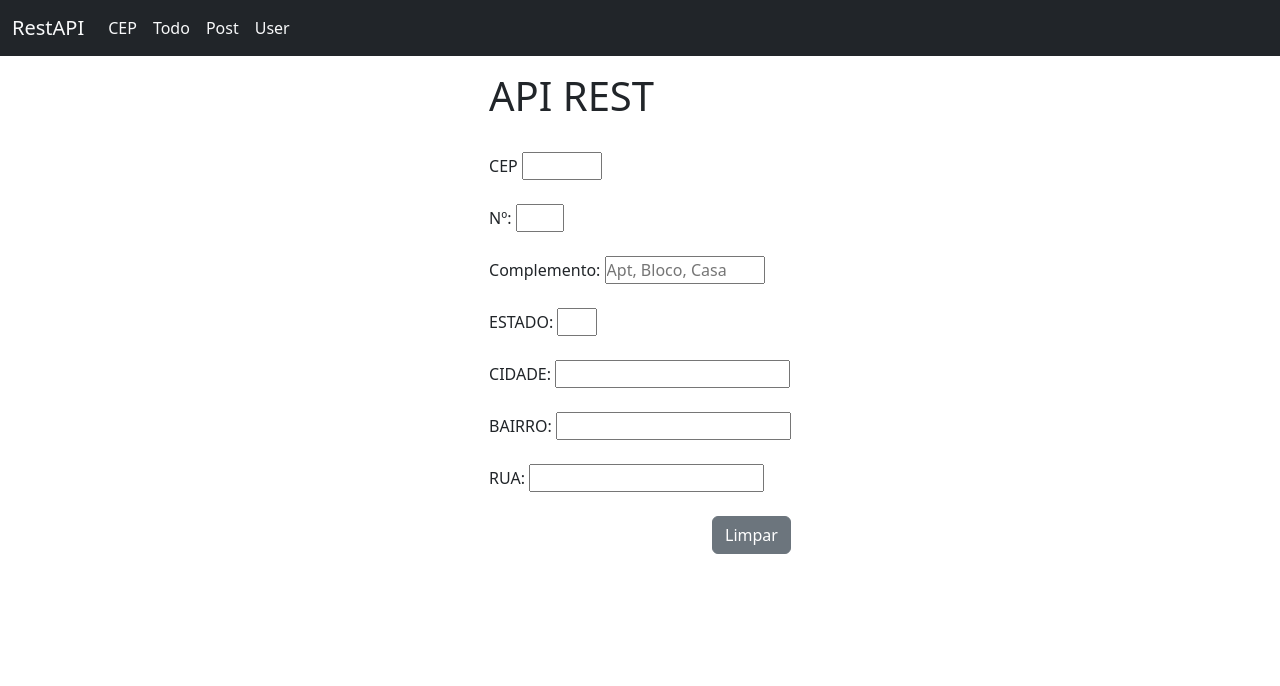
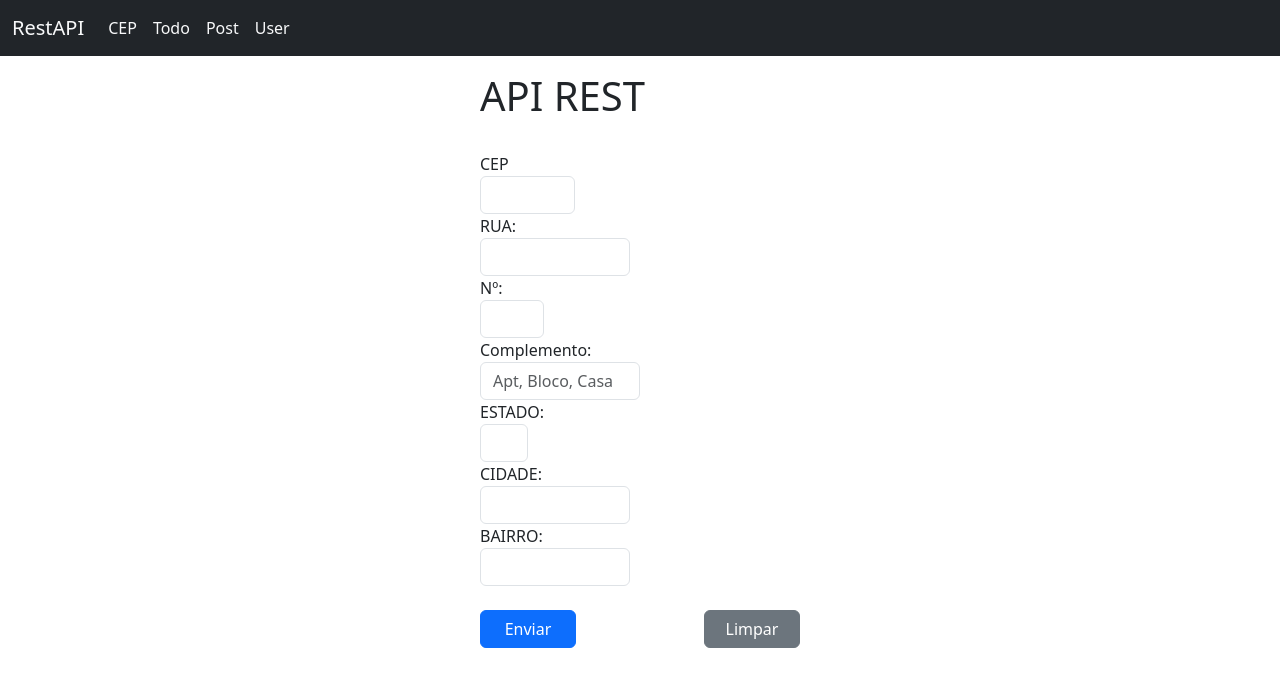
Before and after one commit to breno-oliveira98/rest-api-crud, a plain HTML site: page cep.html in a window 1280 px wide. Drawn offline with nearby package versions, Linux system fonts and the light colour scheme.

Commit message:
Terminando ajustes

```diff
--- a/assets/style.css
+++ b/assets/style.css
@@ -27,3 +27,12 @@
 #ids {
     width: 205px;
 }
+
+.btns {
+    display: flex;
+    justify-content: space-between;
+}
+
+.btns button {
+    width: 30%;
+}
--- a/cep.html
+++ b/cep.html
@@ -16,8 +16,8 @@
         <nav class="navbar navbar-expand-lg bg-dark ">
             <div class="container-fluid">
                 <a class="navbar-brand text-light" href="/index.html">RestAPI</a>
-                <button class="navbar-toggler" type="button" data-bs-toggle="collapse" data-bs-target="#navbarNav" aria-controls="navbarNav"
-                    aria-expanded="false" aria-label="Toggle navigation">
+                <button class="navbar-toggler" type="button" data-bs-toggle="collapse" data-bs-target="#navbarNav"
+                    aria-controls="navbarNav" aria-expanded="false" aria-label="Toggle navigation">
                     <span class="navbar-toggler-icon"></span>
                 </button>
                 <div class="collapse navbar-collapse" id="navbarNav">
@@ -40,38 +40,36 @@
         </nav>
     </header>
     <main class="d-flex mt-3 justify-content-center">
-        <form id="my-form">
+        <form id="my-form" class="w-25 h-25">
             <h1>API REST </h1>
             <br>
-            <label for="cep-input">CEP </label>
-            <input id="cep-input" autocomplete="off" maxlength="8" style="width: 80px;">
-            <br></br>
-
-            <label for="numero">Nº: </label>
-            <input type="text" autocomplete="off" id="numero" style="width: 3em;">
-            <br><br>
+            <div class="">
+                <label for="cep-input">CEP </label>
+                <input class="form-control" id="cep-input" autocomplete="off" maxlength="8" style="width: 95px;">
+                <label for="rua">RUA: </label>
+                <input class="form-control" type="text" autocomplete="off" id="rua" style="width: 150px;">
+                <label for="numero">Nº: </label>
+                <input class="form-control" type="text" autocomplete="off" id="numero" style="width: 4em;">
+            </div>
 
             <label for="complemento">Complemento: </label>
-            <input type="text" autocomplete="off" placeholder="Apt, Bloco, Casa" id="complemento" style="width: 10em;">
-            <br><br>
+            <input class="form-control" type="text" autocomplete="off" placeholder="Apt, Bloco, Casa" id="complemento"
+                style="width: 10em;">
 
             <label for="estado">ESTADO: </label>
-            <input type="text" autocomplete="off" id="estado" style="width: 2.5em;">
-            <br></br>
+            <input class="form-control" type="text" autocomplete="off" id="estado" style="width: 3em;">
 
             <label for="cidade">CIDADE: </label>
-            <input type="text" autocomplete="off" id="cidade">
-            <br></br>
+            <input class="form-control" type="text" autocomplete="off" id="cidade" style="width: 150px;">
 
             <label for="bairro">BAIRRO: </label>
-            <input type="text" autocomplete="off" id="bairro">
-            <br></br>
+            <input class="form-control" type="text" autocomplete="off" id="bairro" style="width: 150px;">
+            <br>
 
-            <label for="rua">RUA: </label>
-            <input type="text" autocomplete="off" id="rua">
-            <br><br>
-
-            <button class="btn btn-secondary float-end" type="reset" autocomplete="off" id="btn-limpar">Limpar</button>
+            <div class="btns mb-3">
+                <button class="btn btn-primary" type="button" autocomplete="off" id="#btn-enviar" onclick="enviar()">Enviar</button>
+                <button class="btn btn-secondary" type="reset" autocomplete="off" id="btn-limpar">Limpar</button>
+            </div>
 
         </form>
 
@@ -117,6 +115,9 @@
 
         })
 
+        function enviar() {
+            alert('Enviado')
+        }
 
 
     </script>
```
